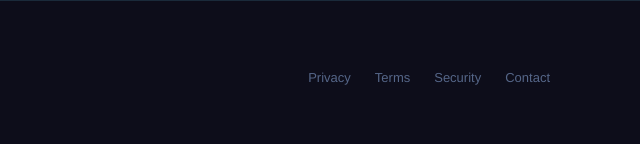
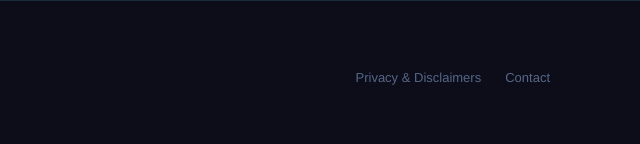
Before and after one commit to MarktelHQ/landing, a plain HTML site: page index.html in a window 1280 px wide. Shown: the part 6989-7133 px from the top of the page, 640-1280 px from the left. Drawn offline with Linux system fonts and the light colour scheme.

Commit message:
Update index.html

```diff
--- a/index.html
+++ b/index.html
@@ -3,7 +3,7 @@
 <head>
 <meta charset="UTF-8">
 <meta name="viewport" content="width=device-width, initial-scale=1.0">
-<title>Marktel — Know What Your Competitors Do Next</title>
+<title>Marktel — We do the research. You stay ahead.</title>
 <style>
   .avatar-section { background: #0D0D1A; padding: 0 24px 72px; }
   .avatar-inner { max-width: 860px; margin: 0 auto; background: linear-gradient(135deg, #111827, #0D1825); border: 1px solid #1E2D40; border-radius: 24px; padding: 40px 48px; display: flex; align-items: center; gap: 40px; }
@@ -685,10 +685,8 @@
       <div class="footer-copy" style="margin-top:10px;">© 2026 Marktel. All rights reserved.</div>
     </div>
     <div class="footer-links">
-      <a href="#">Privacy</a>
-      <a href="#">Terms</a>
-      <a href="#">Security</a>
-      <a href="#">Contact</a>
+      <a href="legal.html">Privacy &amp; Disclaimers</a>
+      <a href="mailto:hello@marktel.io">Contact</a>
     </div>
   </div>
 </footer>
```
